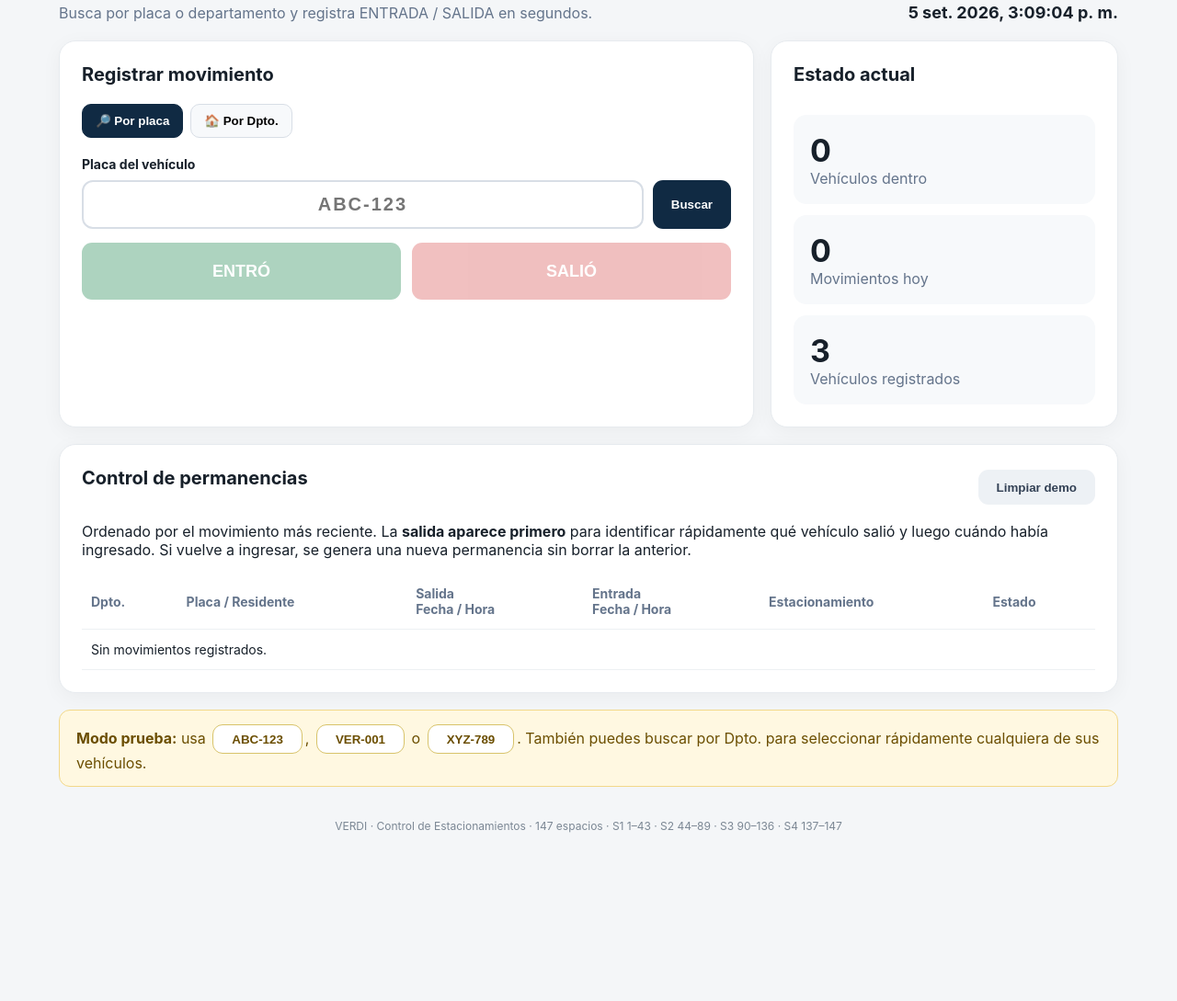
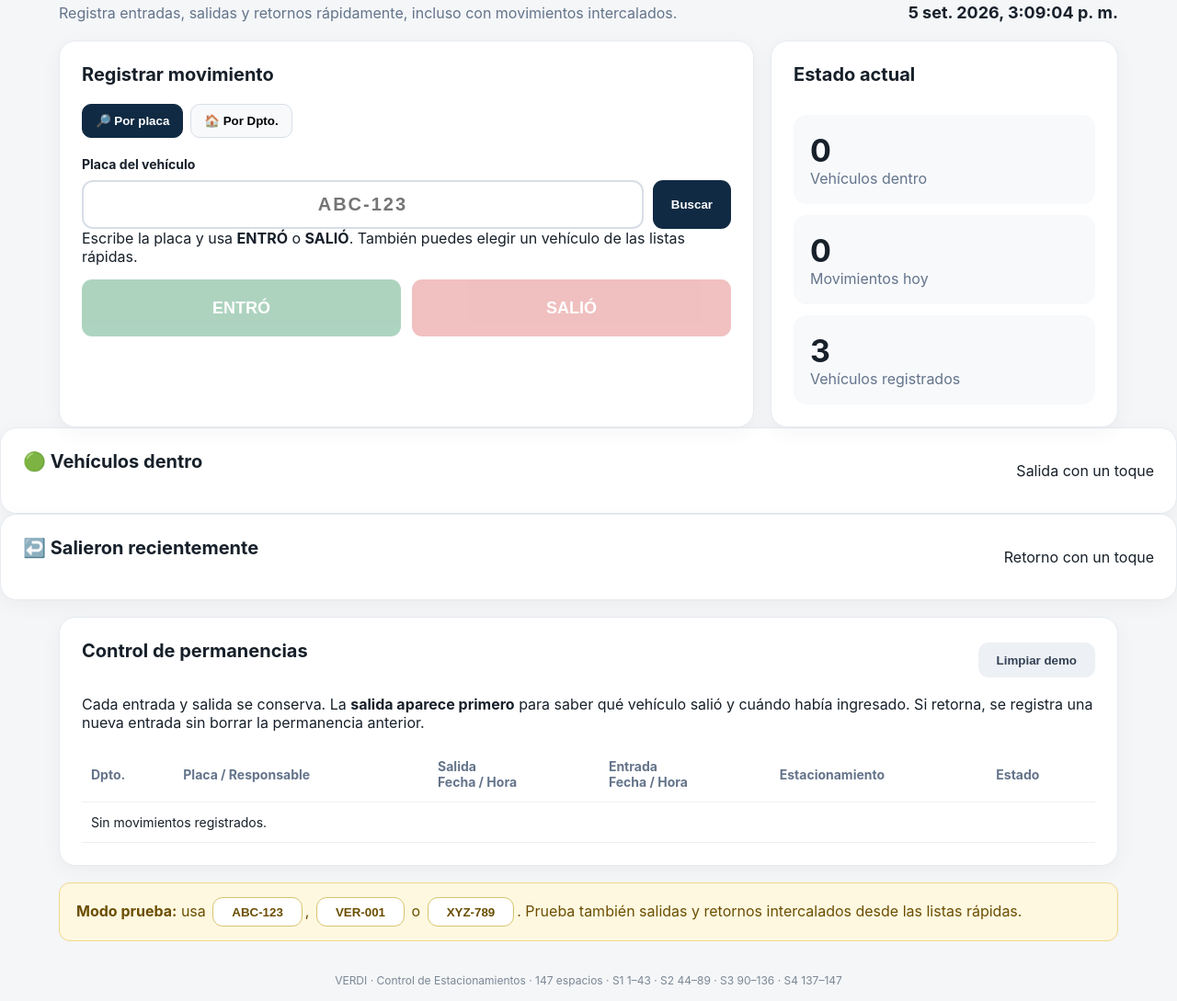
Before and after one commit to coordinadorverdi-spec/verdi-control-estacionamientos, a plain HTML site: page index.html in a window 1280 px wide. Shown: the part 155-1244 px from the top of the page at 92% size. Before the commit the page ends 1076 px from the top, so only its background shows below. Drawn offline with Linux system fonts and the light colour scheme.

Commit message:
Mejorar control rapido de entradas salidas y retornos

```diff
--- a/index.html
+++ b/index.html
@@ -4,20 +4,24 @@
 <body>
 <header class="topbar"><div><div class="brand">VERDI</div><div class="subtitle">Control de Estacionamientos</div></div><div class="status"><span></span> Sistema operativo</div></header>
 <main>
-<section class="hero"><div><h1>Control de acceso</h1><p>Busca por placa o departamento y registra ENTRADA / SALIDA en segundos.</p></div><div class="clock" id="clock"></div></section>
+<section class="hero"><div><h1>Control de acceso</h1><p>Registra entradas, salidas y retornos rápidamente, incluso con movimientos intercalados.</p></div><div class="clock" id="clock"></div></section>
 <section class="grid">
 <div class="card access-card">
 <h2>Registrar movimiento</h2>
 <div class="search-tabs"><button class="tab active" data-mode="plate">🔎 Por placa</button><button class="tab" data-mode="dept">🏠 Por Dpto.</button></div>
-<div id="plateSearch" class="search-panel"><label>Placa del vehículo</label><div class="plate-row"><input id="plate" maxlength="8" placeholder="ABC-123" autocomplete="off"><button id="searchBtn">Buscar</button></div></div>
+<div id="plateSearch" class="search-panel"><label>Placa del vehículo</label><div class="plate-row"><input id="plate" maxlength="8" placeholder="ABC-123" autocomplete="off"><button id="searchBtn">Buscar</button></div><div class="quick-hint">Escribe la placa y usa <b>ENTRÓ</b> o <b>SALIÓ</b>. También puedes elegir un vehículo de las listas rápidas.</div></div>
 <div id="deptSearch" class="search-panel hidden"><label>Departamento</label><div class="plate-row"><select id="department"><option value="">Seleccione Dpto.</option></select><button id="deptBtn">Buscar</button></div><div id="deptCars" class="dept-cars"></div></div>
 <div id="vehicleInfo" class="vehicle-info hidden"></div>
-<div id="newVehicle" class="new-vehicle hidden"><h3>Registrar nueva placa</h3><p>El residente fue identificado. Marca el check para guardar el vehículo y comenzar su control desde este movimiento.</p><div class="form-grid"><label>Residente<input id="newOwner" placeholder="Nombre del residente"></label><label>Dpto.<input id="newDept" placeholder="Ej. 1204"></label><label>Tipo<select id="newType"><option value="auto">Auto</option><option value="moto">Moto</option><option value="bicicleta">Bicicleta</option><option value="otro">Otro</option></select></label><label>Cocheras (opcional)<input id="newSpaces" placeholder="Ej. 45, 46"></label></div><label class="check"><input type="checkbox" id="registerVehicle" checked> Registrar esta placa en la base de vehículos</label></div>
+<div id="newVehicle" class="new-vehicle hidden"><h3>Registrar nueva placa</h3><p>Registra el vehículo desde este mismo movimiento. El Dpto. es obligatorio para bicicletas; la cochera es opcional.</p><div class="form-grid"><label>Responsable<input id="newOwner" placeholder="Nombre del responsable"></label><label>Vínculo<select id="newRelation"><option value="residente">Residente / Dpto.</option><option value="inquilino_cochera">Inquilino externo de cochera</option></select></label><label>Dpto. (si corresponde)<input id="newDept" placeholder="Ej. 1204"></label><label>Tipo<select id="newType"><option value="auto">Auto</option><option value="moto">Moto</option><option value="bicicleta">Bicicleta</option><option value="otro">Otro</option></select></label><label>Estacionamiento (opcional)<input id="newSpaces" placeholder="Ej. 45, 46"></label><label>Observación<input id="newNotes" placeholder="Ej. cochera alquilada / sin cochera"></label></div><label class="check"><input type="checkbox" id="registerVehicle" checked> Registrar esta placa en la base de vehículos</label></div>
 <div class="actions"><button class="entry" id="entryBtn" disabled>ENTRÓ</button><button class="exit" id="exitBtn" disabled>SALIÓ</button></div><div id="message" class="message"></div>
 </div>
 <div class="card stats"><h2>Estado actual</h2><div class="stat"><strong id="inside">0</strong><span>Vehículos dentro</span></div><div class="stat"><strong id="events">0</strong><span>Movimientos hoy</span></div><div class="stat"><strong id="authorized">0</strong><span>Vehículos registrados</span></div></div>
 </section>
-<section class="card history"><div class="section-head"><h2>Control de permanencias</h2><button id="clearBtn" class="ghost">Limpiar demo</button></div><p class="history-note">Ordenado por el movimiento más reciente. La <b>salida aparece primero</b> para identificar rápidamente qué vehículo salió y luego cuándo había ingresado. Si vuelve a ingresar, se genera una nueva permanencia sin borrar la anterior.</p><div class="table-wrap"><table><thead><tr><th>Dpto.</th><th>Placa / Residente</th><th>Salida<br>Fecha / Hora</th><th>Entrada<br>Fecha / Hora</th><th>Estacionamiento</th><th>Estado</th></tr></thead><tbody id="history"></tbody></table></div></section>
-<section class="demo"><b>Modo prueba:</b> usa <button class="chip" data-plate="ABC-123">ABC-123</button>, <button class="chip" data-plate="VER-001">VER-001</button> o <button class="chip" data-plate="XYZ-789">XYZ-789</button>. También puedes buscar por Dpto. para seleccionar rápidamente cualquiera de sus vehículos.</section>
+<section class="quick-board">
+<div class="card inside-card"><div class="section-head"><h2>🟢 Vehículos dentro</h2><span class="section-help">Salida con un toque</span></div><div id="insideList" class="fast-list"></div></div>
+<div class="card return-card"><div class="section-head"><h2>↩️ Salieron recientemente</h2><span class="section-help">Retorno con un toque</span></div><div id="returnList" class="fast-list"></div></div>
+</section>
+<section class="card history"><div class="section-head"><h2>Control de permanencias</h2><button id="clearBtn" class="ghost">Limpiar demo</button></div><p class="history-note">Cada entrada y salida se conserva. La <b>salida aparece primero</b> para saber qué vehículo salió y cuándo había ingresado. Si retorna, se registra una nueva entrada sin borrar la permanencia anterior.</p><div class="table-wrap"><table><thead><tr><th>Dpto.</th><th>Placa / Responsable</th><th>Salida<br>Fecha / Hora</th><th>Entrada<br>Fecha / Hora</th><th>Estacionamiento</th><th>Estado</th></tr></thead><tbody id="history"></tbody></table></div></section>
+<section class="demo"><b>Modo prueba:</b> usa <button class="chip" data-plate="ABC-123">ABC-123</button>, <button class="chip" data-plate="VER-001">VER-001</button> o <button class="chip" data-plate="XYZ-789">XYZ-789</button>. Prueba también salidas y retornos intercalados desde las listas rápidas.</section>
 </main><footer>VERDI · Control de Estacionamientos · 147 espacios · S1 1–43 · S2 44–89 · S3 90–136 · S4 137–147</footer>
 <script src="app.js"></script></body></html>
```
